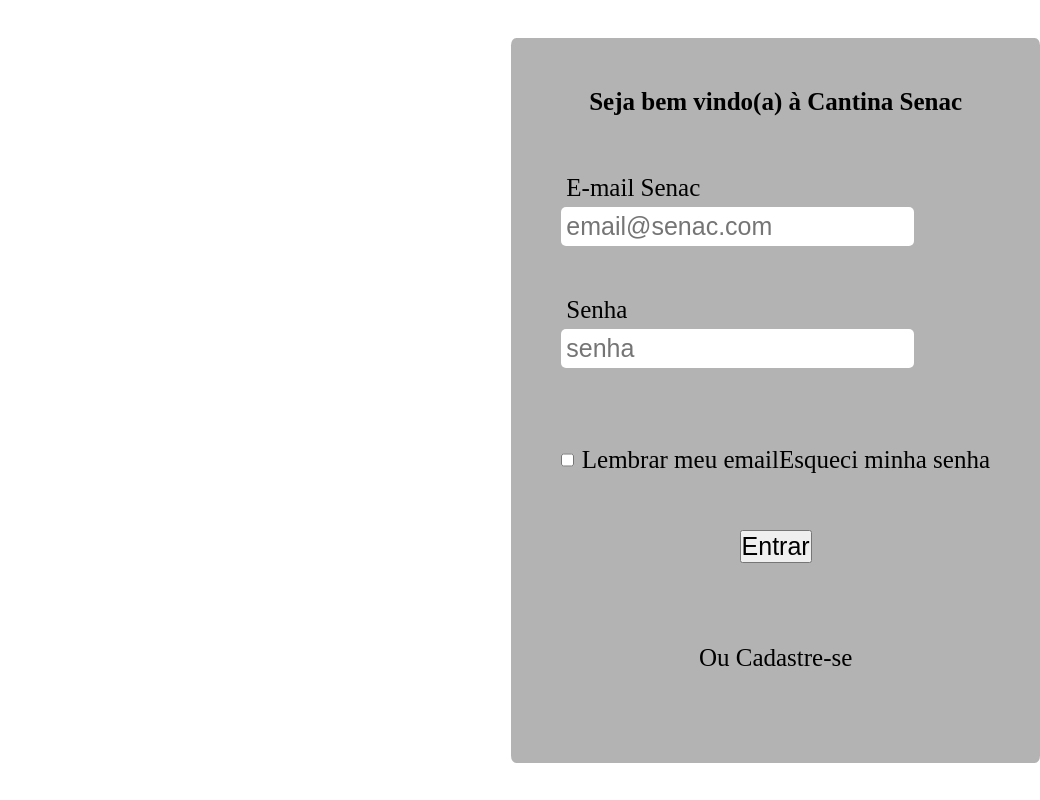
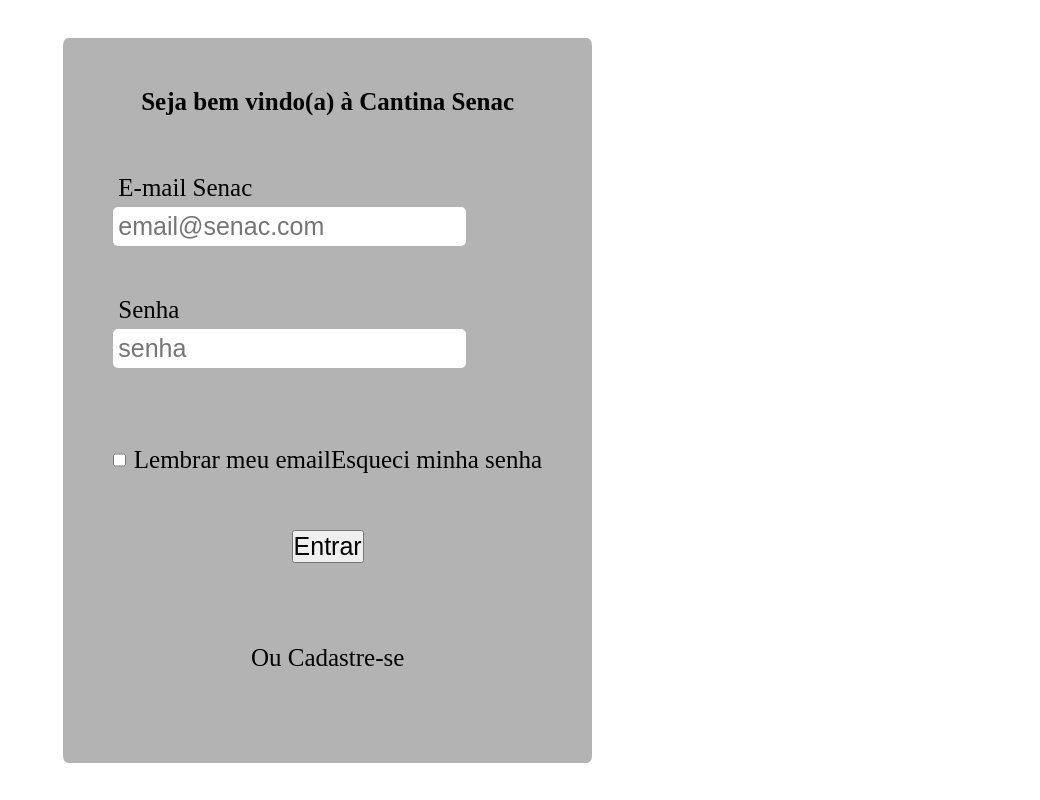
Before and after one commit to prof-lucas-senac/cantina-senac-2025-front, an Angular app: page /login in a window 1280 px wide. Shown: the whole page, without its empty margins (240-1280 px from the left). Built offline with nearby package versions, Linux system fonts and the light colour scheme.

Commit message:
Atualização

```diff
--- a/src/app/components/feedbacks/feedbacks.component.ts
+++ b/src/app/components/feedbacks/feedbacks.component.ts
@@ -17,7 +17,7 @@
 
   constructor (private http : HttpClient) {}
 
-  ngOninit(): void {
+  ngOnInit(): void {
     this.http.get<Feedback[]>("http://localhost:4200/api/feedbacks")
     .subscribe((feedbacks) => this.feedbacks = feedbacks);
   }
--- a/src/app/components/login/login.component.css
+++ b/src/app/components/login/login.component.css
@@ -1,7 +1,7 @@
 .div-principal {
     display: flex;
     height: 100vh;
-    width: 100%;
+    width: 65%;
     align-items: center;
     justify-content: flex-end;
     font-size: 30px;
```
